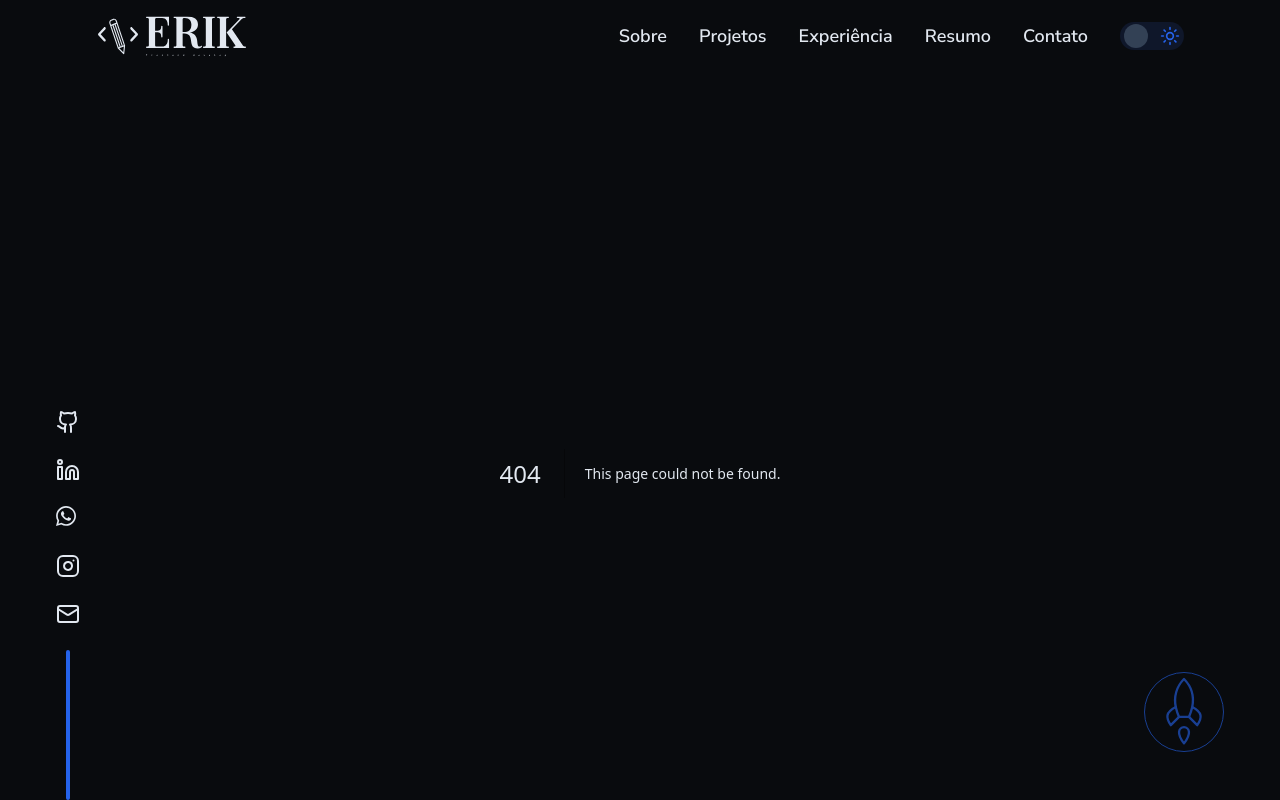
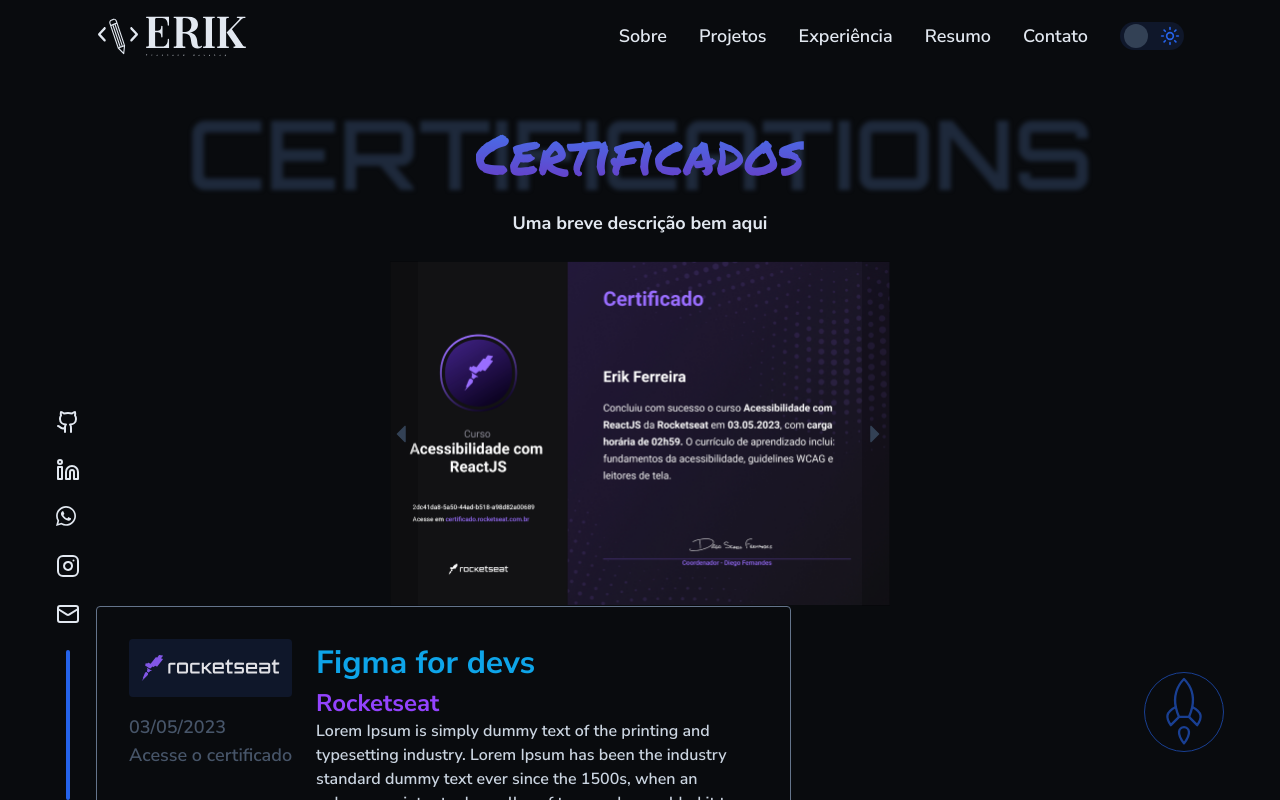
Before and after one commit to erik-ferreira/portfolio, a Next.js app: page /certifications in a window 1280 px wide. Before the commit this address had no page. Shown: the top 800 px of the page. Built offline with nearby package versions, Linux system fonts and the light colour scheme.

Commit message:
create new page; create news components

```diff
--- /dev/null
+++ b/src/app/certifications/page.tsx
@@ -0,0 +1,20 @@
+import { Title } from "@/components/Title"
+import { Description } from "@/components/Description"
+import { Certificate } from "@/components/Certificate"
+import { SwiperCertification } from "@/components/SwiperCertification"
+
+export default function Certifications() {
+  return (
+    <main className="max-w-content w-content mx-auto p-8 flex flex-col gap-16">
+      <section>
+        <Title label="Certificados" labelBackground="Certifications" />
+        <Description label="Uma breve descrição bem aqui" />
+
+        <article className="">
+          <SwiperCertification />
+          <Certificate />
+        </article>
+      </section>
+    </main>
+  )
+}
--- /dev/null
+++ b/src/components/Certificate.tsx
@@ -0,0 +1,52 @@
+import Image from "next/image"
+import { ComponentProps } from "react"
+
+import { Link } from "@/components/Link"
+
+import { twMerge } from "@/utils/twMerge"
+
+interface CertificateProps extends ComponentProps<"div"> {}
+
+export function Certificate({ className, ...rest }: CertificateProps) {
+  return (
+    <div
+      className={twMerge(
+        "max-w-[695px] flex gap-6 p-8 border border-slate-500 rounded",
+        className
+      )}
+      {...rest}
+    >
+      {/* Left */}
+      <div>
+        <Image
+          src="/certificates/rocketseat.svg"
+          width={180}
+          height={34}
+          alt="Company"
+          className="bg-section px-3 py-4 rounded mb-4"
+        />
+
+        <time className="text-lg font-semibold text-slate-600">03/05/2023</time>
+
+        <Link
+          href="/"
+          label="Acesse o certificado"
+          hideIcon
+          className="whitespace-nowrap text-slate-600"
+        />
+      </div>
+
+      {/* Right */}
+      <div>
+        <h3 className="text-3.5xl font-bold text-sky-500">Figma for devs</h3>
+        <p className="text-2xl font-bold text-violet-300">Rocketseat</p>
+        <span className="font-semibold text-slate-300">
+          Lorem Ipsum is simply dummy text of the printing and typesetting
+          industry. Lorem Ipsum has been the industry standard dummy text ever
+          since the 1500s, when an unknown printer took a galley of type and
+          scrambled it to make a type specimen book.
+        </span>
+      </div>
+    </div>
+  )
+}
--- /dev/null
+++ b/src/components/SwiperCertification.tsx
@@ -0,0 +1,57 @@
+"use client"
+
+import Image from "next/image"
+import { Navigation } from "swiper/modules"
+import { Swiper, SwiperSlide } from "swiper/react"
+
+import { SwiperNavButtons } from "@/components/SwiperNavButtons"
+
+import "swiper/css"
+import "swiper/css/navigation"
+
+interface SwiperCertificationProps {}
+
+export function SwiperCertification({ ...rest }: SwiperCertificationProps) {
+  return (
+    <Swiper
+      // loop
+      modules={[Navigation]}
+      className="w-[500px] h-[345px] relative"
+    >
+      <SwiperSlide>
+        <Image
+          src="/certificates/figma-controller.png"
+          width={500}
+          height={345}
+          alt="Certificate"
+        />
+      </SwiperSlide>
+      <SwiperSlide>
+        <Image
+          src="/certificates/figma-controller.png"
+          width={500}
+          height={345}
+          alt="Certificate"
+        />
+      </SwiperSlide>
+      <SwiperSlide>
+        <Image
+          src="/certificates/figma-controller.png"
+          width={500}
+          height={345}
+          alt="Certificate"
+        />
+      </SwiperSlide>
+      <SwiperSlide>
+        <Image
+          src="/certificates/figma-controller.png"
+          width={500}
+          height={345}
+          alt="Certificate"
+        />
+      </SwiperSlide>
+
+      <SwiperNavButtons />
+    </Swiper>
+  )
+}
--- /dev/null
+++ b/src/components/SwiperNavButtons.tsx
@@ -0,0 +1,34 @@
+import { useSwiper } from "swiper/react"
+
+import { IconSvgExternal } from "@/components/IconSvgExternal"
+
+interface SwiperNavButtonsProps {}
+
+export function SwiperNavButtons({ ...rest }: SwiperNavButtonsProps) {
+  const swiper = useSwiper()
+
+  return (
+    <>
+      <button
+        className="w-7 absolute top-0 left-0 bottom-0 z-10 transition-colors bg-black/20 hover:bg-black/40 disabled:bg-black"
+        onClick={() => swiper.slidePrev()}
+      >
+        <IconSvgExternal
+          type="CaretLeft"
+          className="fill-slate-700"
+          enabledHover={false}
+        />
+      </button>
+      <button
+        className="w-7 absolute top-0 right-0 bottom-0 z-10 transition-colors bg-black/20 hover:bg-black/40 disabled:bg-black"
+        onClick={() => swiper.slideNext()}
+      >
+        <IconSvgExternal
+          type="CaretRight"
+          className="fill-slate-700"
+          enabledHover={false}
+        />
+      </button>
+    </>
+  )
+}
--- a/src/defaults/icons.tsx
+++ b/src/defaults/icons.tsx
@@ -5,10 +5,7 @@
   CaretLeft: (
     <>
       <g clip-path="url(#clip0_290_2647)">
-        <path
-          d="M15.287 3.80707C15.15 3.75032 14.9992 3.73548 14.8537 3.76441C14.7082 3.79334 14.5746 3.86476 14.4697 3.96962L6.96969 11.4696C6.90004 11.5393 6.84479 11.622 6.8071 11.713C6.7694 11.804 6.75 11.9015 6.75 12C6.75 12.0985 6.7694 12.196 6.8071 12.287C6.84479 12.378 6.90004 12.4607 6.96969 12.5304L14.4697 20.0304C14.5746 20.1352 14.7082 20.2067 14.8537 20.2356C14.9992 20.2645 15.15 20.2497 15.287 20.1929C15.4241 20.1361 15.5412 20.04 15.6236 19.9167C15.706 19.7933 15.75 19.6483 15.75 19.5V4.49999C15.75 4.35165 15.706 4.20665 15.6236 4.08331C15.5412 3.95998 15.4241 3.86384 15.287 3.80707Z"
-          fill="black"
-        />
+        <path d="M15.287 3.80707C15.15 3.75032 14.9992 3.73548 14.8537 3.76441C14.7082 3.79334 14.5746 3.86476 14.4697 3.96962L6.96969 11.4696C6.90004 11.5393 6.84479 11.622 6.8071 11.713C6.7694 11.804 6.75 11.9015 6.75 12C6.75 12.0985 6.7694 12.196 6.8071 12.287C6.84479 12.378 6.90004 12.4607 6.96969 12.5304L14.4697 20.0304C14.5746 20.1352 14.7082 20.2067 14.8537 20.2356C14.9992 20.2645 15.15 20.2497 15.287 20.1929C15.4241 20.1361 15.5412 20.04 15.6236 19.9167C15.706 19.7933 15.75 19.6483 15.75 19.5V4.49999C15.75 4.35165 15.706 4.20665 15.6236 4.08331C15.5412 3.95998 15.4241 3.86384 15.287 3.80707Z" />
       </g>
       <defs>
         <clipPath id="clip0_290_2647">
@@ -20,10 +17,7 @@
   CaretRight: (
     <>
       <g clip-path="url(#clip0_290_2651)">
-        <path
-          d="M17.0303 11.4696L9.53032 3.96965C9.42543 3.86476 9.29179 3.79334 9.1463 3.76441C9.00081 3.73547 8.85002 3.75033 8.71298 3.8071C8.57593 3.86387 8.4588 3.96 8.37639 4.08334C8.29398 4.20667 8.25 4.35168 8.25 4.50001V19.5C8.25 19.6483 8.29399 19.7933 8.3764 19.9167C8.45881 20.04 8.57594 20.1361 8.71298 20.1929C8.85002 20.2497 9.00082 20.2645 9.1463 20.2356C9.29179 20.2067 9.42542 20.1353 9.53032 20.0304L17.0303 12.5304C17.1 12.4607 17.1552 12.378 17.1929 12.287C17.2306 12.196 17.25 12.0985 17.25 12C17.25 11.9015 17.2306 11.804 17.1929 11.713C17.1552 11.622 17.1 11.5393 17.0303 11.4696Z"
-          fill="black"
-        />
+        <path d="M17.0303 11.4696L9.53032 3.96965C9.42543 3.86476 9.29179 3.79334 9.1463 3.76441C9.00081 3.73547 8.85002 3.75033 8.71298 3.8071C8.57593 3.86387 8.4588 3.96 8.37639 4.08334C8.29398 4.20667 8.25 4.35168 8.25 4.50001V19.5C8.25 19.6483 8.29399 19.7933 8.3764 19.9167C8.45881 20.04 8.57594 20.1361 8.71298 20.1929C8.85002 20.2497 9.00082 20.2645 9.1463 20.2356C9.29179 20.2067 9.42542 20.1353 9.53032 20.0304L17.0303 12.5304C17.1 12.4607 17.1552 12.378 17.1929 12.287C17.2306 12.196 17.25 12.0985 17.25 12C17.25 11.9015 17.2306 11.804 17.1929 11.713C17.1552 11.622 17.1 11.5393 17.0303 11.4696Z" />
       </g>
       <defs>
         <clipPath id="clip0_290_2651">
```
